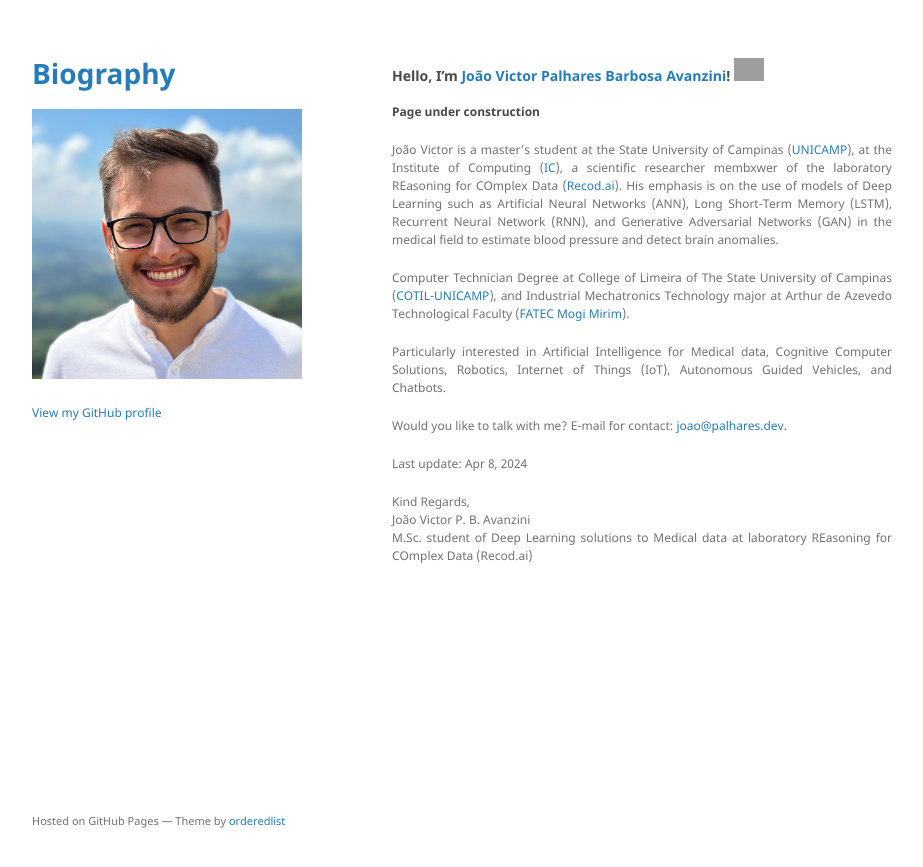
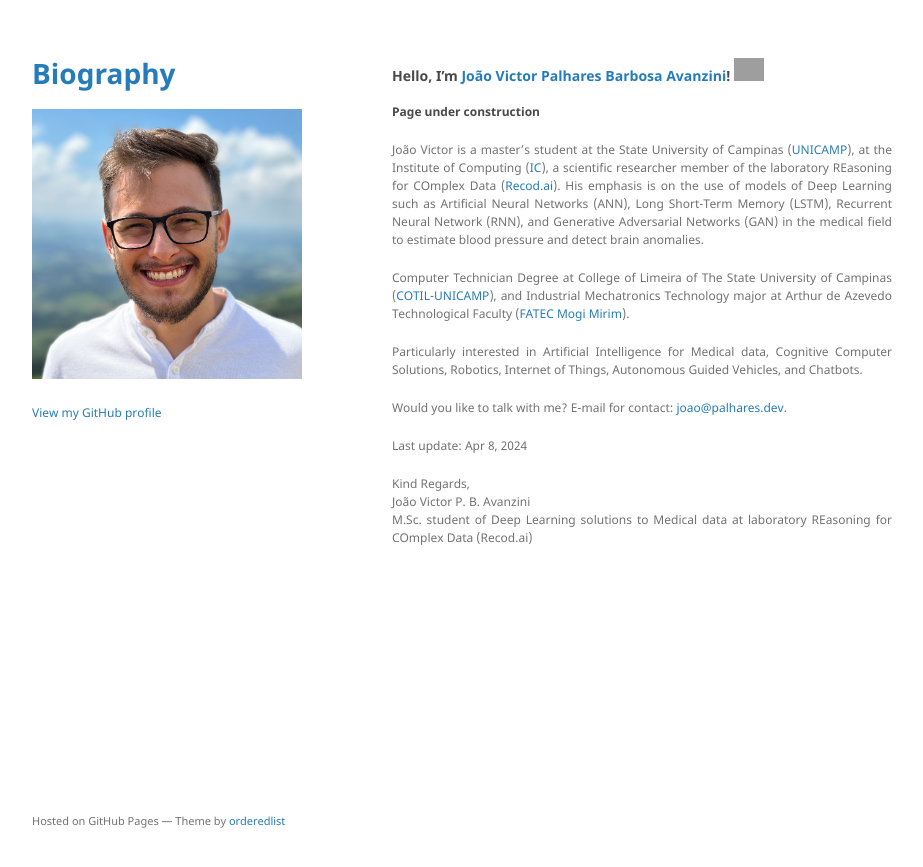
Before and after one commit to joaoavanzini/joaoavanzini.github.io, a Jekyll site: the page built from index.md, in a window 1280 px wide. Shown: the top 867 px of the page, without its empty margins (178-1101 px from the left). Built offline with Jekyll 4.4.1, drawn with Linux system fonts in a browser that asks for light colours; the repository's description, which GitHub fills in, is left out; our own code applies the rules of GitHub Pages for plain Markdown files; grey boxes are pictures that could not be loaded.

Commit message:
Up-to-date

```diff
--- a/index.md
+++ b/index.md
@@ -5,11 +5,11 @@ layout: default
 
 #### Page under construction
 
-João Victor is a master's student at the State University of Campinas ([UNICAMP](https://www.unicamp.br/)), at the Institute of Computing ([IC](https://ic.unicamp.br/)), a scientific researcher membxwer of the laboratory REasoning for COmplex Data ([Recod.ai](https://recod.ai/)). His emphasis is on the use of models of Deep Learning such as Artificial Neural Networks (ANN), Long Short-Term Memory (LSTM), Recurrent Neural Network (RNN), and Generative Adversarial Networks (GAN) in the medical field to estimate blood pressure and detect brain anomalies.
+João Victor is a master's student at the State University of Campinas ([UNICAMP](https://www.unicamp.br/)), at the Institute of Computing ([IC](https://ic.unicamp.br/)), a scientific researcher member of the laboratory REasoning for COmplex Data ([Recod.ai](https://recod.ai/)). His emphasis is on the use of models of Deep Learning such as Artificial Neural Networks (ANN), Long Short-Term Memory (LSTM), Recurrent Neural Network (RNN), and Generative Adversarial Networks (GAN) in the medical field to estimate blood pressure and detect brain anomalies.
 
 Computer Technician Degree at College of Limeira of The State University of Campinas ([COTIL-UNICAMP](https://www.cotil.unicamp.br/)), and Industrial Mechatronics Technology major at Arthur de Azevedo Technological Faculty ([FATEC Mogi Mirim](https://fatecmm.edu.br/)).
 
-Particularly interested in Artificial Intelligence for Medical data, Cognitive Computer Solutions, Robotics, Internet of Things (IoT), Autonomous Guided Vehicles, and Chatbots.
+Particularly interested in Artificial Intelligence for Medical data, Cognitive Computer Solutions, Robotics, Internet of Things, Autonomous Guided Vehicles, and Chatbots.
 
 Would you like to talk with me? E-mail for contact: <a href="mailto:joao@palhares.dev">joao@palhares.dev</a>.
 
```
